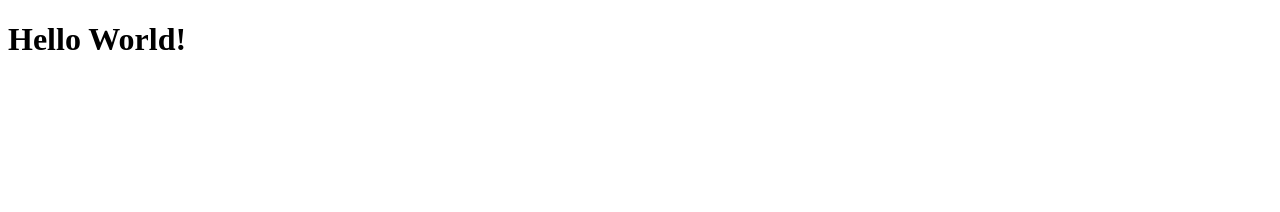
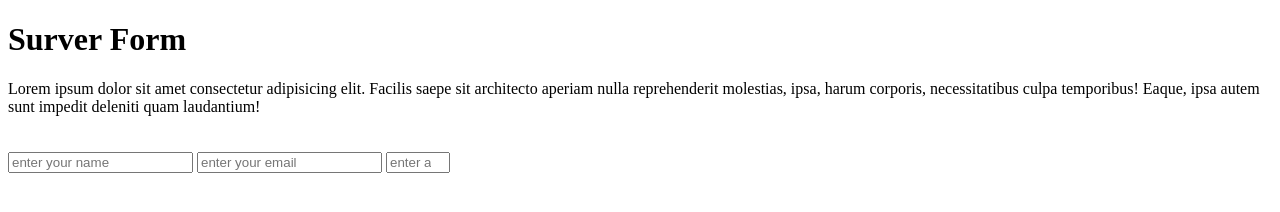
Before and after one commit to owusuvictorjnr/microverse-HTML-CSS1, a plain HTML site: page index.html in a window 1280 px wide. Drawn offline with Linux system fonts and the light colour scheme.

Commit message:
Featured: form with input fields

```diff
--- a/index.html
+++ b/index.html
@@ -1,19 +1,58 @@
 <!DOCTYPE html>
 <html lang="en">
+  <head>
+    <meta charset="UTF-8" />
+    <title>Survey-form</title>
+    <link rel="stylesheet" href="css/style.css" />
+  </head>
 
-<head>
-  <meta charset="UTF-8">
-  <title>Fork Me! FCC: Test Suite Template</title>
-  <link rel="stylesheet" href="css/style.css">
-</head>
+  <body>
+    <script src="https://cdn.freecodecamp.org/testable-projects-fcc/v1/bundle.js"></script>
 
-<body>
+    <div class="">
+      <h1 id="title">Surver Form</h1>
+      <p id="description">
+        Lorem ipsum dolor sit amet consectetur adipisicing elit. Facilis saepe
+        sit architecto aperiam nulla reprehenderit molestias, ipsa, harum
+        corporis, necessitatibus culpa temporibus! Eaque, ipsa autem sunt
+        impedit deleniti quam laudantium!
+      </p>
+      <form action="" id="survey-form">
+        <option value="dropdown" id="dropdown"></option>
+        <input
+          type="text"
+          id="name"
+          name="name"
+          required
+          placeholder="enter your name"
+        />
 
-  <h1>Hello World! </h1>
-  <script src="https://cdn.freecodecamp.org/testable-projects-fcc/v1/bundle.js"></script>
+        <input
+          type="text"
+          id="email"
+          name="email"
+          required
+          placeholder="enter your email"
+        />
 
-  <!--
+        <input
+          type="number"
+          id="number"
+          min="6"
+          max="100"
+          placeholder="enter a number"
+        />
 
+        <!-- TODO: coresponding label element for the various input fields -->
+        <label for="name" id="name-label"> </label>
+
+        <label for="emai" id="email-label"></label>
+
+        <label for="number" id="number-label"></label>
+      </form>
+    </div>
+
+    <!--
     Hello Camper!
 
     For now, the test suite only works in Chrome!
@@ -24,7 +63,6 @@
     - The freeCodeCamp Team
 
     -->
-  <script src="js/index.js"></script>
-</body>
-
+    <script src="js/index.js"></script>
+  </body>
 </html>
```
